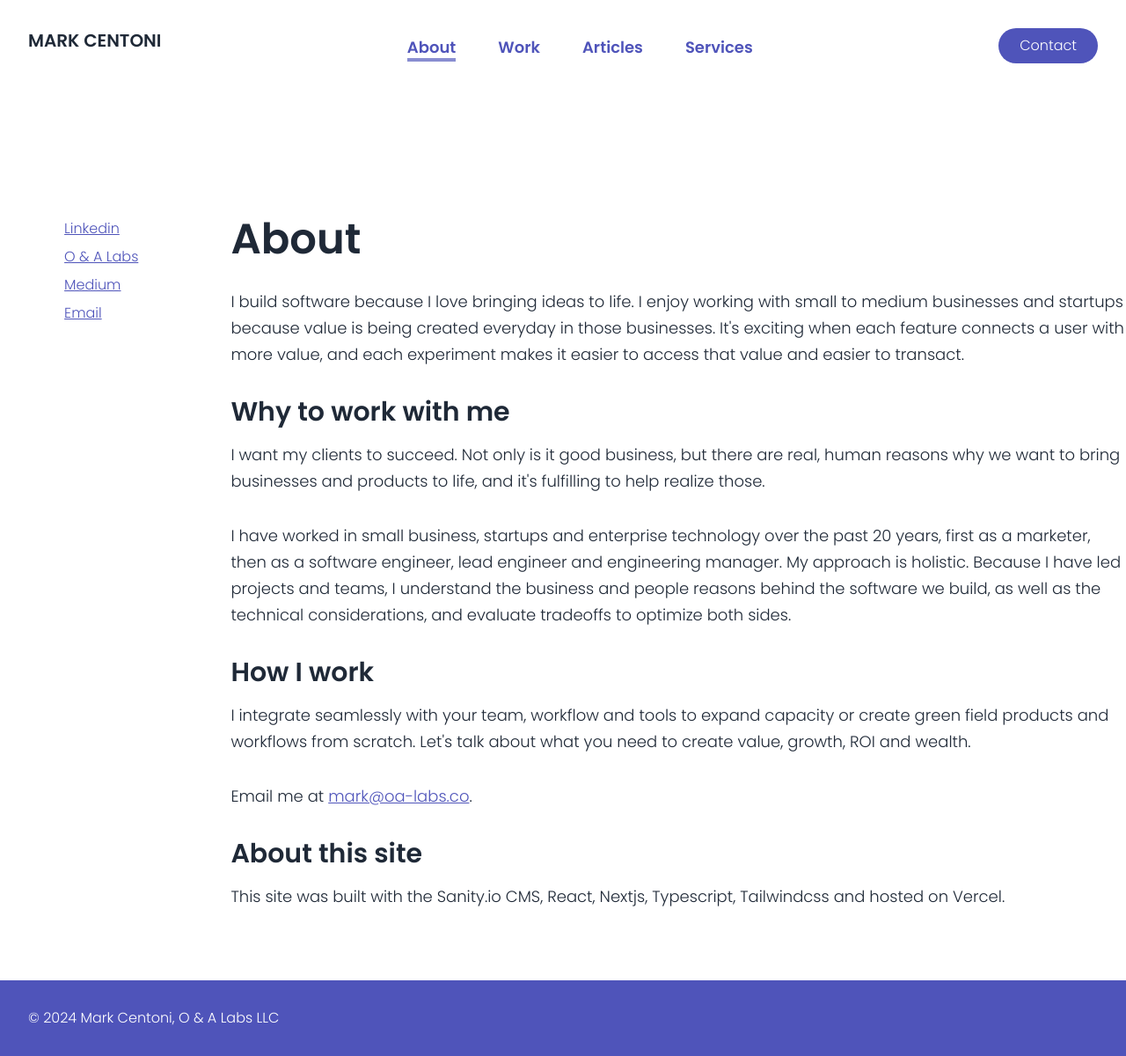
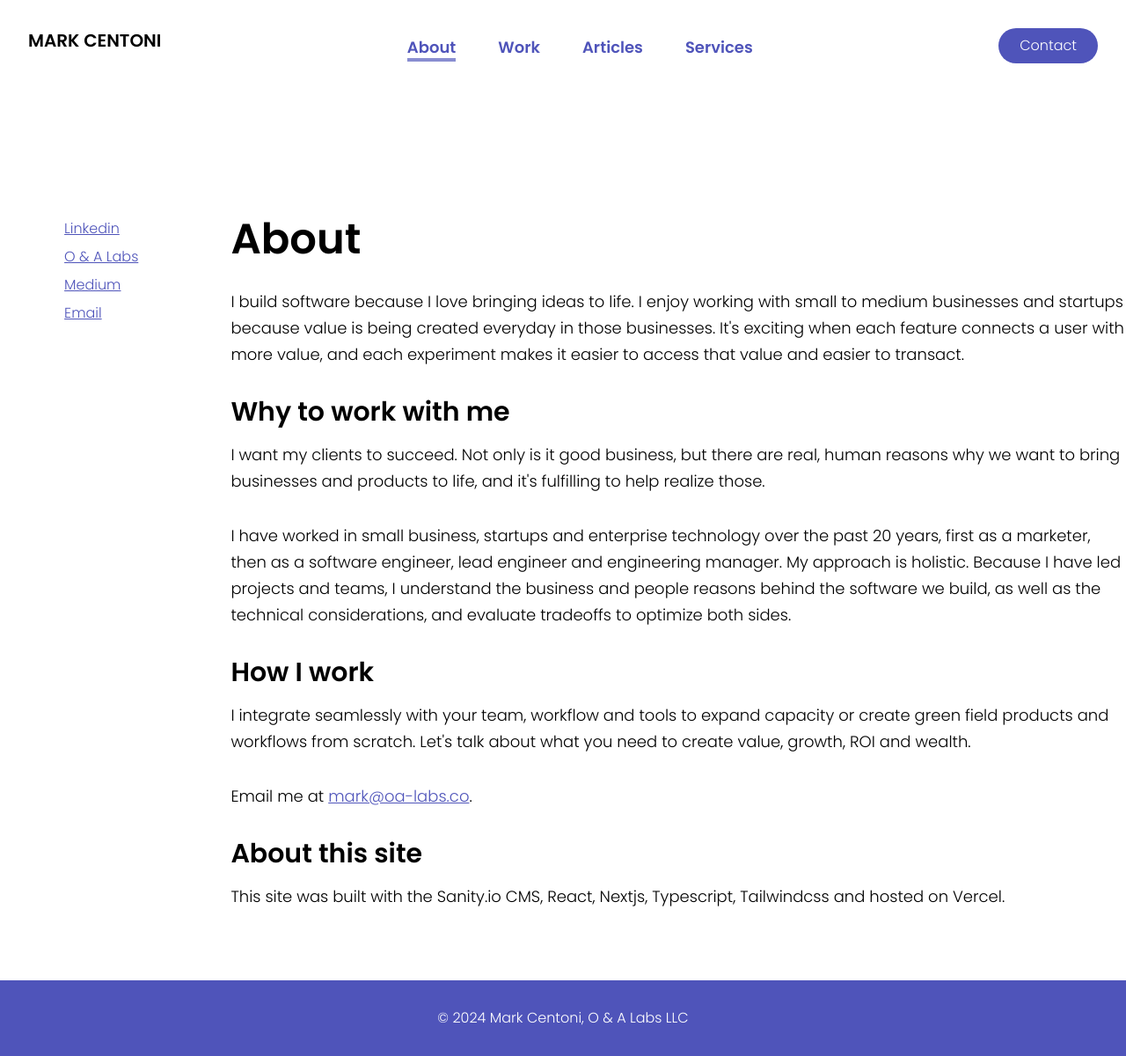
Before and after one commit to marklc44/mc-sanity, a Next.js app: page /about in a window 1280 px wide. Shown: the whole page at 88% size. Built offline with nearby package versions, Linux system fonts and the light colour scheme; no server answers.

Commit message:
more color changes

```diff
--- a/app/_components/shared/Footer.tsx
+++ b/app/_components/shared/Footer.tsx
@@ -3,13 +3,11 @@ export default function Footer() {
   const year = today.getFullYear()
   return (
     <footer className="flex flex-row gap-8 justify-around items-center p-8 bg-iris text-white self-end">
-      <div className="basis-1/4">
+      <div>
         <p className="small mb-0">
           &copy; {year.toString()} Mark Centoni, O & A Labs LLC
         </p>
       </div>
-      <div className="basis-1/2"></div>
-      <div className="basis-1/4"></div>
     </footer>
   )
 }
--- a/app/_components/HomeHero.tsx
+++ b/app/_components/shared/HomeHero.tsx
@@ -5,7 +5,7 @@ export default function HomeHero() {
         Software <br />
         Engineer
       </h1>
-      <div className="flex flex-col justify-center lg:justify-start items-center lg:items-start gap-0 translate-y-0 lg:translate-y-[-26px]">
+      <div className="flex flex-col justify-center lg:justify-start items-center lg:items-start gap-0 translate-y-0 lg:translate-y-[-26px] text-black">
         <span>Consultant</span>
         <span>Business Owner</span>
         <span>Neuroscience Enthusiast</span>
--- a/app/_components/shared/MainNavBar.tsx
+++ b/app/_components/shared/MainNavBar.tsx
@@ -26,7 +26,12 @@ export default function MainNavBar() {
   return (
     <>
       <div className="uppercase text-xl font-bold">
-        <Link href="/">Mark Centoni</Link>
+        <Link
+          className="text-black"
+          href="/"
+        >
+          Mark Centoni
+        </Link>
       </div>
       <nav className="hidden lg:block">
         <ul className={`list-none flex justify-around`}>
--- a/app/globals.css
+++ b/app/globals.css
@@ -18,6 +18,7 @@ html {
   background-color: #fff;
 }
 body {
+  color: #000;
   background-color: #fff;
 }
 
--- a/app/page.tsx
+++ b/app/page.tsx
@@ -1,4 +1,4 @@
-import HomeHero from './_components/HomeHero'
+import HomeHero from './_components/shared/HomeHero'
 import WorkList from './_components/shared/work/WorkList'
 import PillBtn from './_components/shared/PillBtn'
 import ServicesList from './_components/shared/work/ServicesList'
```
